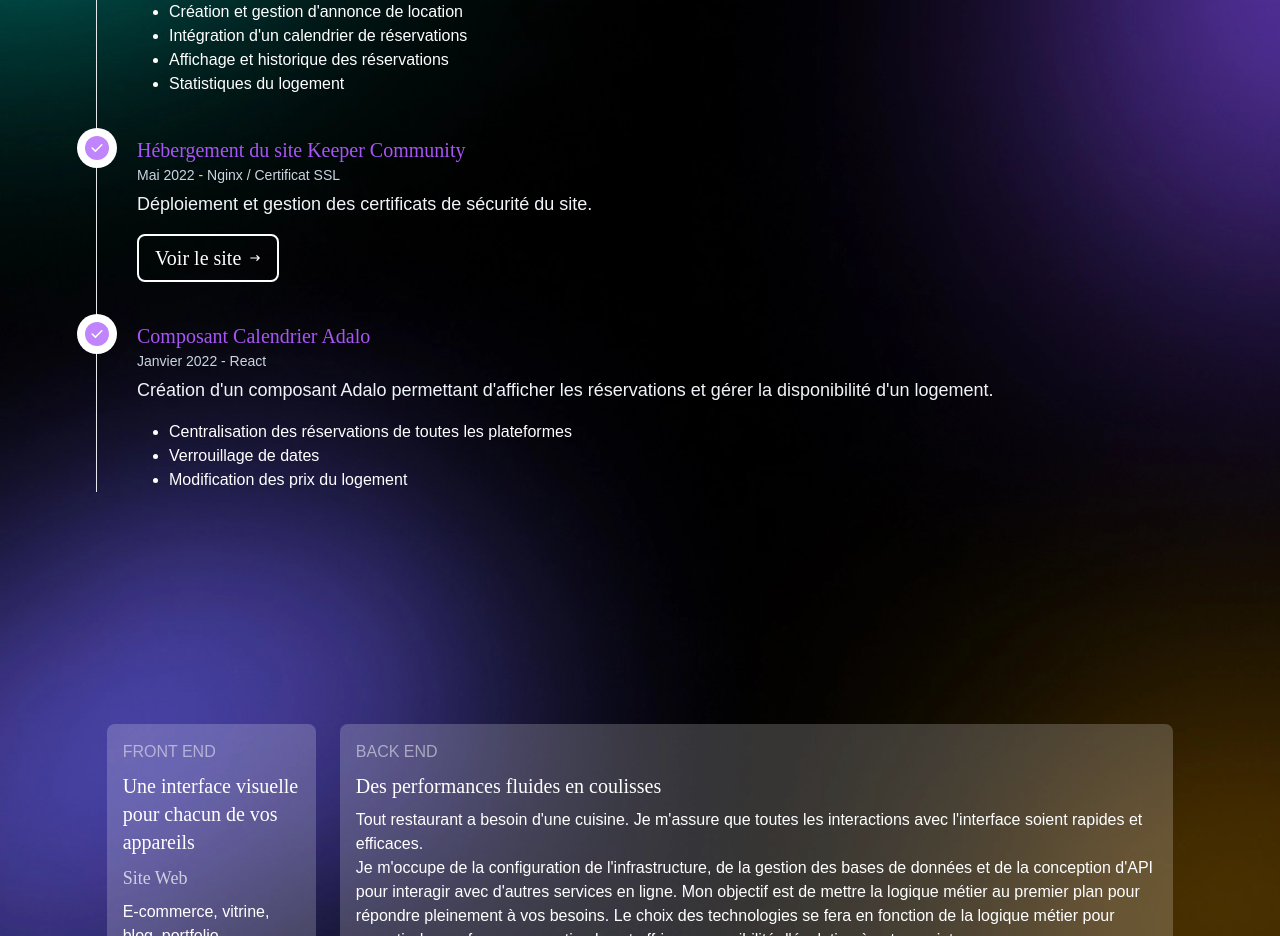
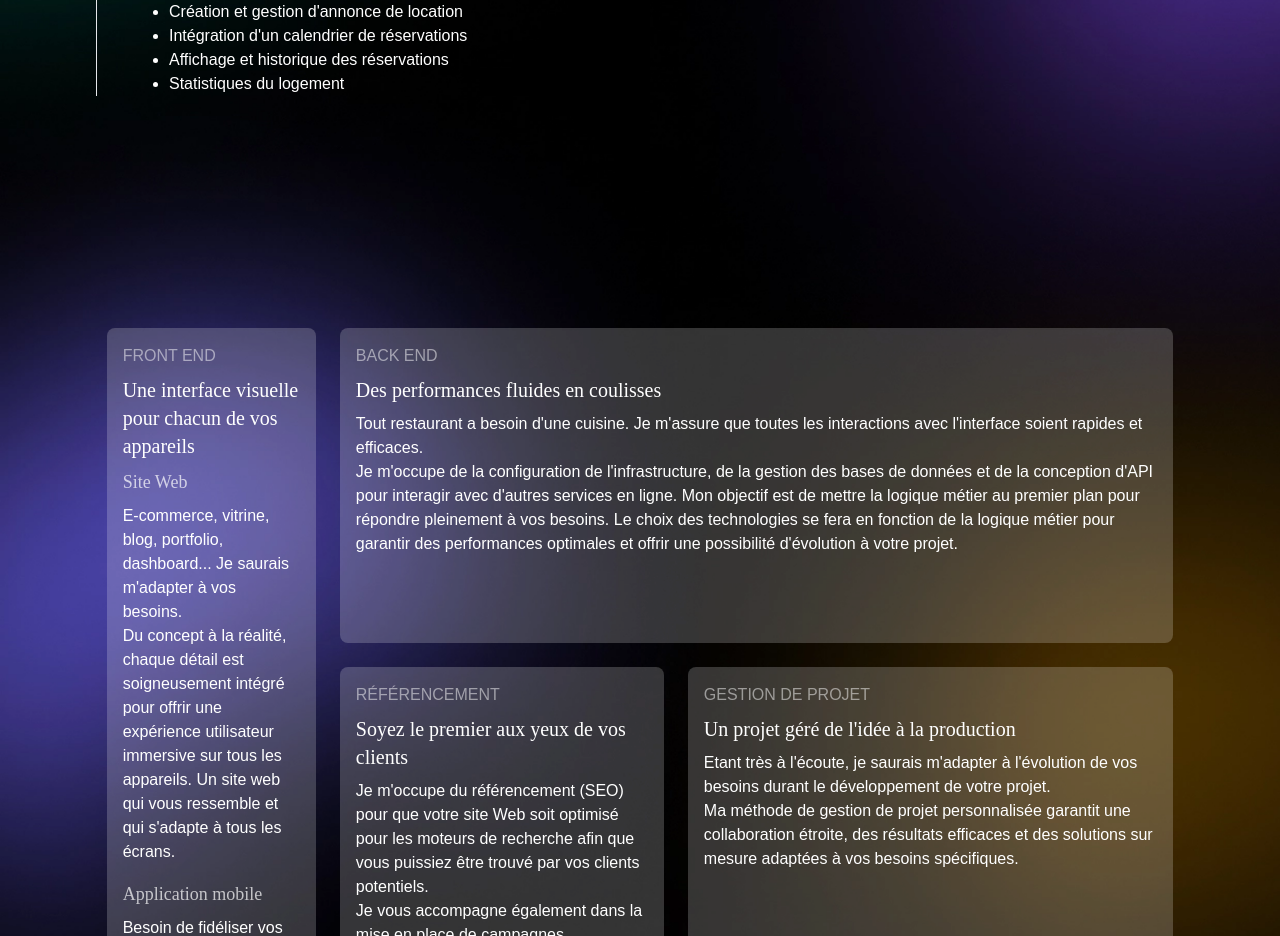
Before and after one commit to HowWhat42/if-landing-page, a React (Vite) app: page / in a window 1280 px wide. Shown: the part 2220-3156 px from the top of the page. Built offline with nearby package versions, Linux system fonts and the light colour scheme; a web font is replaced by a local one.

Commit message:
rm: projects

```diff
--- a/src/components/About.jsx
+++ b/src/components/About.jsx
@@ -74,7 +74,7 @@ const About = () => {
                 <li>Statistiques du logement</li>
               </ul>
             </li>
-            <li className='mb-10 ml-6 px-4'>
+            {/* <li className='mb-10 ml-6 px-4'>
               <span className='flex absolute -left-3 justify-center items-center w-6 h-6 bg-purple-400 rounded-full ring-8 ring-white'>
                 <HiCheck />
               </span>
@@ -110,7 +110,7 @@ const About = () => {
                 <li>Verrouillage de dates</li>
                 <li>Modification des prix du logement</li>
               </ul>
-            </li>
+            </li> */}
           </ol>
         </div>
       </div>
```
